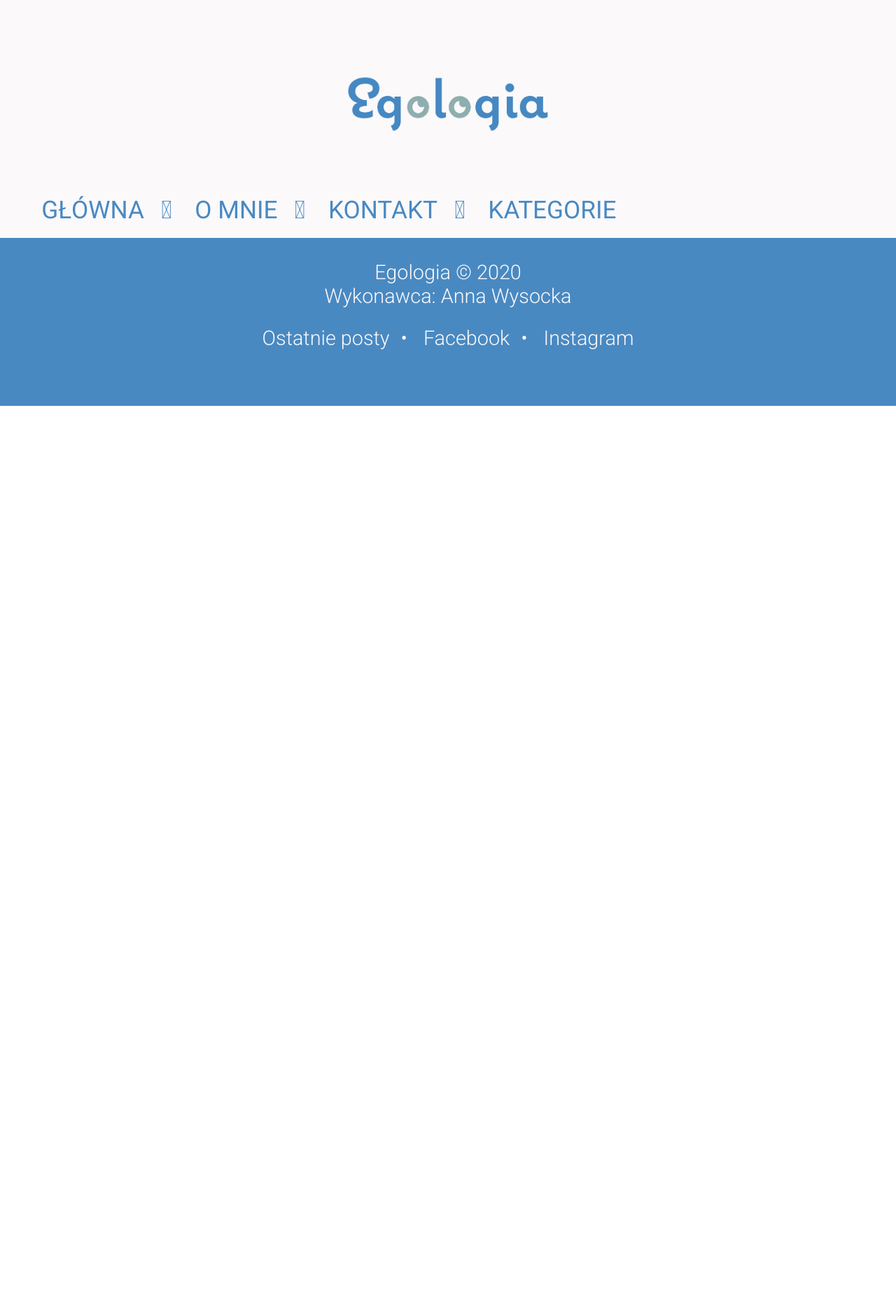
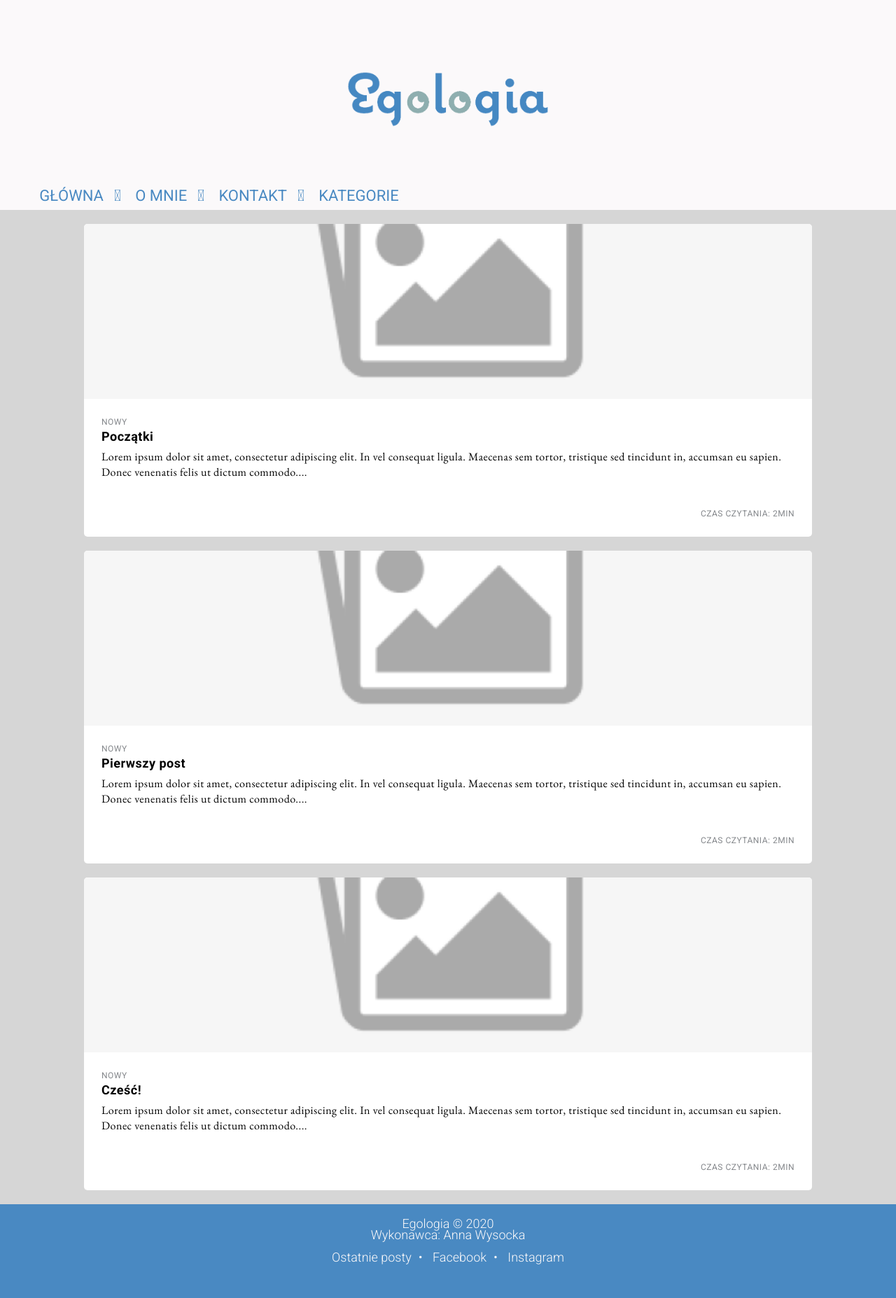
Before and after one commit to awysocka/egologia-blog, a Jekyll site: the page built from index.html, in a window 1280 px wide. Shown: the whole page at 70% size. Built offline with Jekyll 4.4.1, drawn with Linux system fonts in a browser that asks for light colours; before the commit the page ends 900 px from its top, so only the background shows below that.

Commit message:
EB-8 Create simple posts section

```diff
--- /dev/null
+++ b/_includes/posts-list.html
@@ -0,0 +1,25 @@
+{% for post in site.posts %}
+
+    <article class="post">
+        <div class="post__content">
+            <a href="{{ post.url }}" class="post__img-link">
+                <div class="post__img" style="background-image: url({{ site.baseurl }}{{ post.cover }})"></div>
+            </a>
+            <div class="post__description">
+                <a href="{{ post.url }}" class="post__description-link">
+                    <div class="post-header">
+                        <span class="post-tag">{{ post.tag }}</span>
+                        <h2 class="post-title">{{ post.title }}</h2>
+                    </div>
+                    <div class="post-excerpt">
+                        <p>{{ post.content | strip_html | truncatewords: 28 }}</p>
+                    </div>
+                </a>
+                <div class="post-info">
+                    <span class="reading-time">Czas czytania: 2min</span>
+                </div>
+            </div>
+        </div>
+    </article>
+
+{% endfor %}
--- a/_layouts/default.html
+++ b/_layouts/default.html
@@ -1,9 +1,11 @@
 <!doctype html>
-<html>
+<html lang="pl">
   <head>
     <meta charset="utf-8">
+    <meta name="viewport" content="width=device-width, initial-scale=1.0">
     <title>Home</title>
     <link href="https://fonts.googleapis.com/css?family=Roboto:300,400,400i,700&display=swap&subset=latin-ext" rel="stylesheet">
+    <link href="https://fonts.googleapis.com/css?family=EB+Garamond:400,700&display=swap&subset=latin-ext" rel="stylesheet">
     <link rel="stylesheet" href="/css/styles.css">
   </head>
   <body>
--- /dev/null
+++ b/_posts/2020-05-03-Pierwszy post.md
@@ -0,0 +1,15 @@
+---
+# layout: post
+cover: assets/img/post-img.png
+title: Pierwszy post
+date: 2020-05-03 10:18:00
+tag: nowy
+---
+
+
+
+Lorem ipsum dolor sit amet, consectetur adipiscing elit. In vel consequat ligula. Maecenas sem tortor, tristique sed tincidunt in, accumsan eu sapien. Donec venenatis felis ut dictum commodo.
+
+Aenean molestie turpis eu enim volutpat pellentesque in id neque. Phasellus venenatis eget justo eget maximus. Nullam facilisis aliquet ex. Suspendisse quis pretium turpis. Aliquam rutrum metus tincidunt mi laoreet, a gravida nulla imperdiet. In in hendrerit tellus. Nullam ultricies turpis vitae egestas porta. In mollis, orci non eleifend ullamcorper, lorem mauris finibus tortor, ut gravida tortor dolor quis mauris.
+
+Integer sit amet ex ut magna maximus egestas. Nam gravida libero urna, ut mattis arcu ultrices eu. Pellentesque vel ultrices erat. Pellentesque efficitur sapien lacus, vitae tincidunt purus condimentum quis. Praesent sit amet finibus justo. Donec condimentum eros vel condimentum aliquam. Nulla nisl libero, blandit nec facilisis ac, faucibus vitae ex. Suspendisse augue sapien, feugiat at mollis in, rhoncus nec ante. Vivamus congue elementum orci, vel tincidunt tellus congue ac. Donec rhoncus quam in justo vehicula dictum. Aenean id risus lobortis, dignissim libero tempor, molestie sem. Suspendisse dolor massa, rutrum id aliquet ut, malesuada eu orci. Aliquam accumsan bibendum efficitur. Phasellus tempus tellus vitae lacinia rhoncus.
--- a/_sass/_base.scss
+++ b/_sass/_base.scss
@@ -6,7 +6,18 @@
     }
 
 html {
-    font-size: 62,5%;
+    font-size: 62.5%;
+    overflow-x: hidden;
+    overflow-y: scroll;
+}
+
+body {
+    background: rgb(214, 214, 214);
     font-family: 'Roboto', sans-serif;
-    overflow: hidden;
+    font-weight: 400;
+    line-height: 1.6rem;
 }
+
+a {
+    text-decoration: none;
+}
--- /dev/null
+++ b/_sass/_post-section.scss
@@ -0,0 +1,73 @@
+.posts {
+    padding: 0 4vw;
+
+    &__container {
+        max-width: 1040px;
+        margin: 0 auto;
+        padding-top: 2rem;
+        display: flex;
+        flex-direction: column;
+        align-items: center;
+    }
+}
+
+.post {
+    width: 100%;
+    min-height: 300px;
+    margin-bottom: 2rem;
+    background: $color-white;
+    border-radius: 5px;
+    display: flex;
+    flex-direction: column;
+    align-items: center;
+
+    &__img {
+        width: auto;
+        height: 250px;
+        background-size: cover;
+        background-position: 50%;
+        background-repeat: no-repeat;
+        border-radius: 5px 5px 0 0;
+    }
+
+    &__description {
+        padding: 2.5rem;
+
+        &-link {
+            color: $color-black ;
+
+            .post-tag {
+                font-size: 1.2rem;
+                color: $color-grey;
+                text-transform: uppercase;
+                letter-spacing: .5px;
+                margin-bottom: .5rem;
+                display: block;
+            }
+
+            .post-title {
+                font-size: 1.8rem;
+                font-weight: 700;
+                letter-spacing: .5px;
+                margin-bottom: 1rem;
+            }
+
+            .post-excerpt {
+                font-size: 1.6rem;
+                font-family: 'EB Garamond', serif;
+                letter-spacing: .5px;
+                line-height: 2.2rem;
+                margin-bottom: 4rem;
+            }
+        }
+
+        .post-info {
+            font-size: 1.2rem;
+            color: $color-grey;
+            text-transform: uppercase;
+            letter-spacing: .5px;
+            text-align: end;
+            display: block;
+        }
+    }
+}
--- a/_sass/_variables.scss
+++ b/_sass/_variables.scss
@@ -4,3 +4,4 @@ $color-light-green: #8daeae;
 $color-blue: #4989c2;
 $color-white: #fff;
 $color-grey: #84878b;
+$color-black: #000;
--- a/_sass/main.scss
+++ b/_sass/main.scss
@@ -2,4 +2,5 @@
 @import 'variables';
 @import 'header';
 @import 'footer';
-@import 'navigation'
+@import 'navigation';
+@import 'post-section'
--- a/index.html
+++ b/index.html
@@ -3,3 +3,9 @@ layout: default
 ---
 
 {% include header.html %}
+
+<main class="posts">
+    <div class="posts__container">
+        {% include posts-list.html %}
+    </div>
+</main>
```
Also changed, not shown: _posts/2020-05-01-Cześć!.md (added, +15 -0 lines), _posts/2020-05-06-Początki.md (added, +15 -0 lines), assets/img/post-img.png (added).
